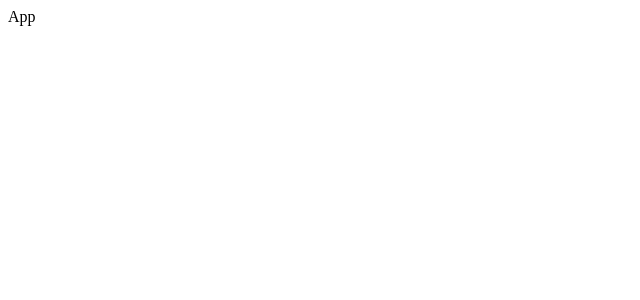
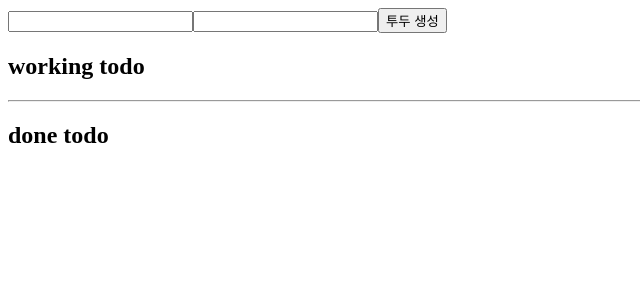
Before and after one commit to dygmm4288/todo-typescript, a React (Create React App) app: page / in a window 1280 px wide. Shown: the top 300 px of the page, without its empty margins (0-640 px from the left). Built offline with nearby package versions, Linux system fonts and the light colour scheme.

Commit message:
[ADD] todo 기능 추가

```diff
--- a/src/App.tsx
+++ b/src/App.tsx
@@ -1,5 +1,7 @@
+import TodoApp from "./components/todo/TodoApp";
+
 function App() {
-  return <div>App</div>;
+  return <TodoApp />;
 }
 
 export default App;
--- /dev/null
+++ b/src/components/todo/TodoApp.tsx
@@ -0,0 +1,64 @@
+import { useState } from "react";
+import TodoForm from "./TodoForm";
+import TodoList from "./TodoList";
+enum TodoStatus {
+  IS_DONE,
+  IS_NOT_DONE,
+}
+
+export default function TodoApp() {
+  const [todos, setTodos] = useState<Todo[]>([]);
+
+  const addTodo = (todo: Todo) => {
+    setTodos([...todos, todo]);
+  };
+  const deleteTodo = (id: number) => {
+    setTodos((prevTodos) => prevTodos.filter((todo) => todo.id !== id));
+  };
+  const toggleTodo = (id: number) => {
+    setTodos((prevTodos) =>
+      prevTodos.map((todo) => {
+        if (todo.id === id) return { ...todo, isDone: !todo.isDone };
+        return todo;
+      }),
+    );
+  };
+  const handleDeleteTodo = (id: number) => () => {
+    deleteTodo(id);
+  };
+  const handleToggleTodo = (id: number) => () => {
+    toggleTodo(id);
+  };
+
+  const [isDoneTodos, isNotDoneTodos] = todos.reduce<[Todo[], Todo[]]>(
+    (acc, todo) => {
+      if (todo.isDone) acc[TodoStatus.IS_DONE].push(todo);
+      else acc[TodoStatus.IS_NOT_DONE].push(todo);
+      return acc;
+    },
+    [[], []],
+  );
+
+  return (
+    <>
+      <TodoForm addTodo={addTodo} />
+      <section>
+        <h1>working todo</h1>
+        <TodoList
+          todos={isNotDoneTodos}
+          handleDeleteTodo={handleDeleteTodo}
+          handleToggleTodo={handleToggleTodo}
+        />
+      </section>
+      <hr />
+      <section>
+        <h1>done todo</h1>
+        <TodoList
+          todos={isDoneTodos}
+          handleDeleteTodo={handleDeleteTodo}
+          handleToggleTodo={handleToggleTodo}
+        />
+      </section>
+    </>
+  );
+}
--- /dev/null
+++ b/src/components/todo/TodoForm.tsx
@@ -0,0 +1,30 @@
+import useInput from "../../hooks/useInput";
+
+interface Props {
+  addTodo: (todo: Todo) => void;
+}
+export default function TodoForm({ addTodo }: Props) {
+  const [title, handleTitle] = useInput();
+  const [description, handleDescription] = useInput();
+
+  const handleSubmit = (e: React.FormEvent<HTMLFormElement>) => {
+    e.preventDefault();
+
+    const newTodo: Todo = {
+      id: Date.now(),
+      title,
+      description,
+      isDone: false,
+    };
+
+    addTodo(newTodo);
+  };
+
+  return (
+    <form onSubmit={handleSubmit}>
+      <input value={title} onChange={handleTitle} required />
+      <input value={description} onChange={handleDescription} required />
+      <button type='submit'>투두 생성</button>
+    </form>
+  );
+}
--- /dev/null
+++ b/src/components/todo/TodoList.tsx
@@ -0,0 +1,23 @@
+interface Props {
+  todos: Todo[];
+  handleDeleteTodo: (id: number) => () => void;
+  handleToggleTodo: (id: number) => () => void;
+}
+export default function TodoList({
+  todos,
+  handleDeleteTodo,
+  handleToggleTodo,
+}: Props) {
+  return (
+    <ul>
+      {todos.map(({ id, title, description }) => (
+        <li key={id}>
+          <h2>{title}</h2>
+          <p>{description}</p>
+          <button onClick={handleDeleteTodo(id)}>삭제</button>
+          <button onClick={handleToggleTodo(id)}>완료</button>
+        </li>
+      ))}
+    </ul>
+  );
+}
--- /dev/null
+++ b/src/hooks/useInput.ts
@@ -0,0 +1,13 @@
+import React, { useState } from "react";
+
+type UseInput = [string, (e: React.ChangeEvent<HTMLInputElement>) => void];
+
+export default function useInput(initialValue: string = ""): UseInput {
+  const [value, setValue] = useState<string>(initialValue);
+
+  const handleChangeValue = (e: React.ChangeEvent<HTMLInputElement>) => {
+    setValue(e.target.value);
+  };
+
+  return [value, handleChangeValue];
+}
--- /dev/null
+++ b/src/types/todo.d.ts
@@ -0,0 +1,6 @@
+declare type Todo = {
+  id: number;
+  title: string;
+  description: string;
+  isDone: boolean;
+};
```
